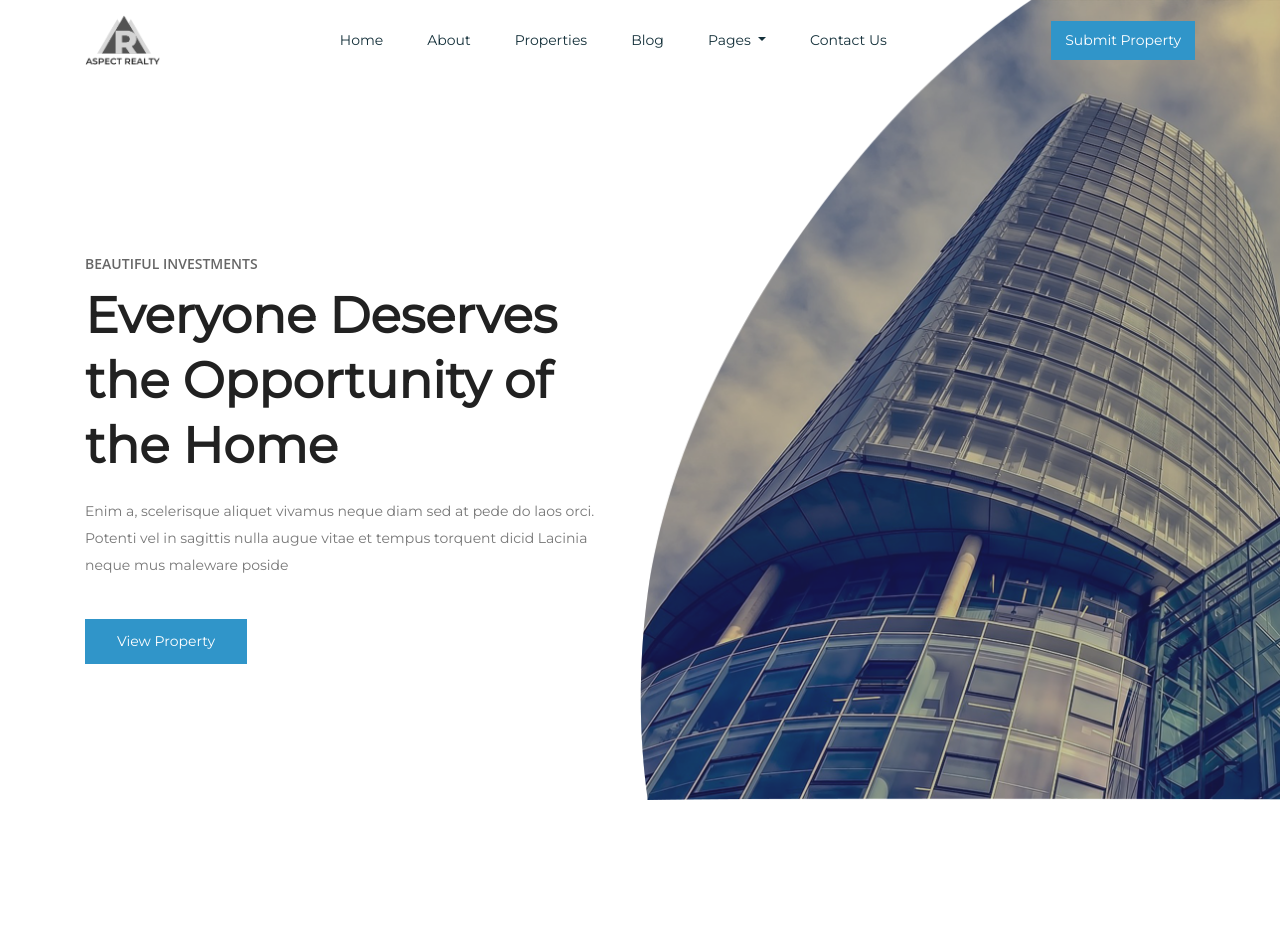
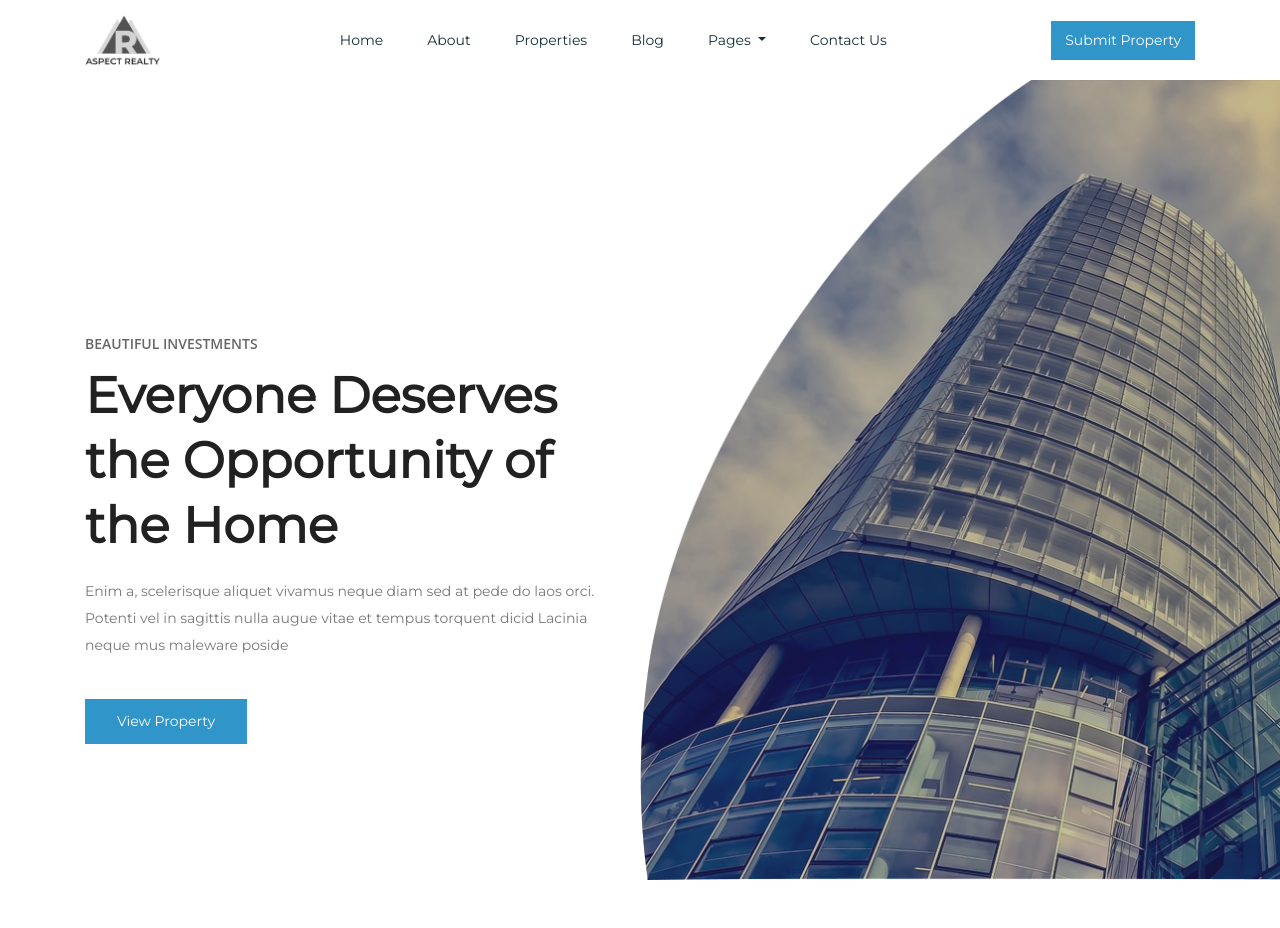
Before and after one commit to aspectrealty/aspectrealty.github.io, a Jekyll site: the page built from index.html, in a window 1280 px wide. Shown: the top 928 px of the page. Built offline with Jekyll 4.4.1, drawn with Linux system fonts in a browser that asks for light colours.

Commit message:
Fixed menu.

```diff
--- a/_layouts/default.html
+++ b/_layouts/default.html
@@ -29,7 +29,7 @@
 
 <body>
    <!--::menu part start::-->
-   <header class="main_menu home_menu">
+   <header class="main_menu">
 		<div class="container">
 			<div class="row">
 				<div class="col-lg-12">
```
